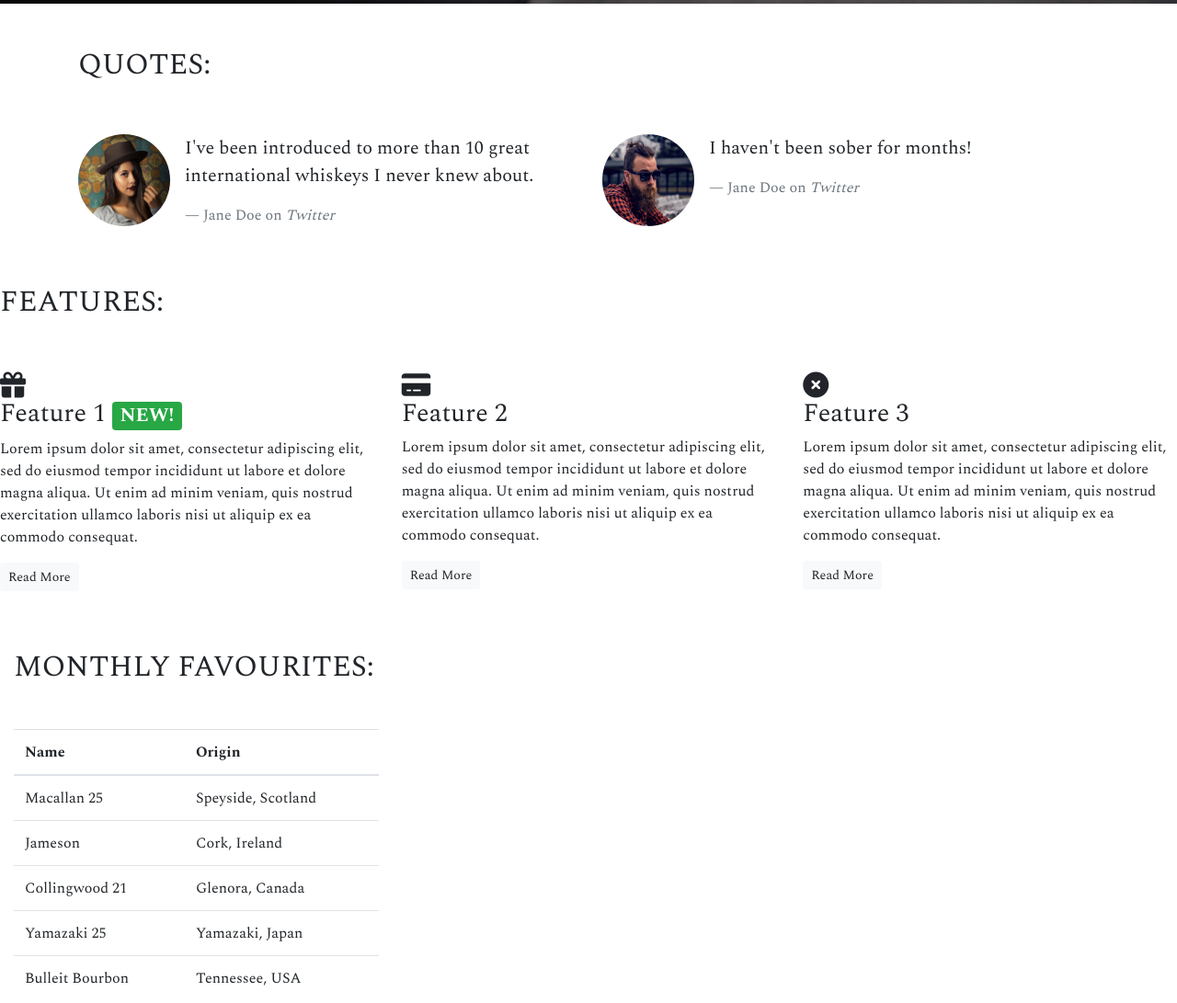
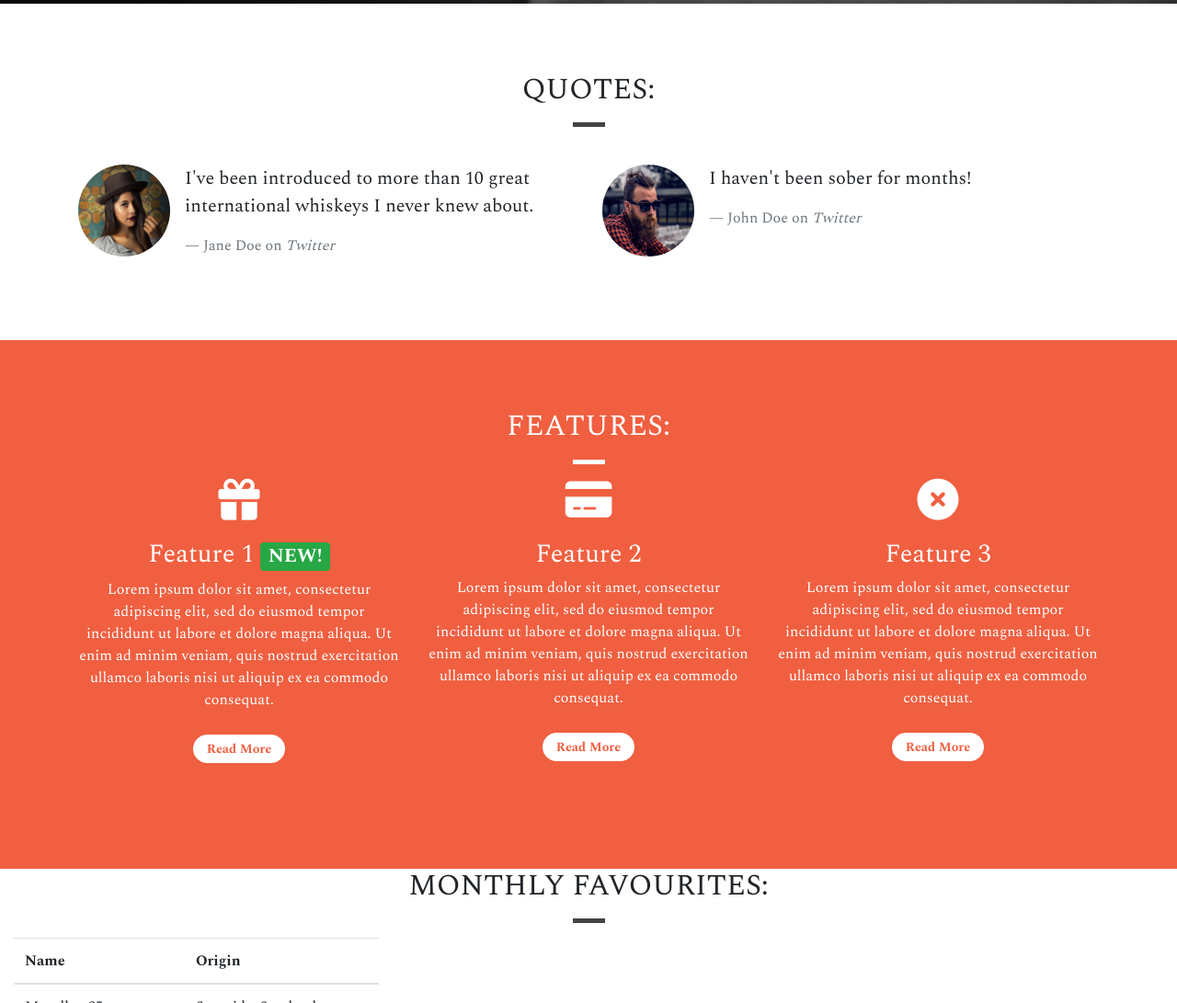
Before and after one commit to UsmanButt1/bootstrap4-practice, a plain HTML site: page index.html in a window 1280 px wide. Shown: the part 796-1887 px from the top of the page at 92% size. Drawn offline with nearby package versions, Linux system fonts and the light colour scheme.

Commit message:
Add CSS styling to Quotes and Features

```diff
--- a/assets/css/style.css
+++ b/assets/css/style.css
@@ -1,5 +1,12 @@
 body {
     font-family: "Spectral", sans-serif;
+}
+
+.container-wrapper {}
+
+.container-wrapper--red {
+    background-color: #f05f40;
+    color: white;
 }
 
 .alert-container .col-12 {
@@ -44,20 +51,48 @@ body {
 
 .features-container {}
 
+/* Page headers */
+
+.page-header {
+    margin-bottom: 0;
+    border-bottom: 0;
+    text-align: center;
+}
+
+.page-header h2 {
+    margin-top: 0;
+}
+
+.quotes .page-header {
+    margin-bottom: 25px;
+}
+
 /* Block dividers */
 
 .block-divider {
     width: 75px;
     height: 5px;
     border: 0;
+    background-color: #444;
 }
 
 .block-divider--orange {
     background-color: #f05f40;
 }
 
+.block-divider--white {
+    background-color: white;
+}
+
 .block-divider--short {
     width: 35px;
+}
+
+/* Content containers */
+
+.content-container {
+    padding-top: 75px;
+    padding-bottom: 75px;
 }
 
 /* Navbar */
@@ -134,3 +169,24 @@ body {
     background-color: #df4929;
     border-color: #df4929;
 }
+
+.feature {
+    text-align: center;
+    margin-bottom: 40px;
+}
+
+.feature i {
+    margin-bottom: 20px;
+    font-size: 45px;
+    line-height: 45px;
+}
+
+.feature .btn {
+    background-color: white;
+    border-color: white;
+    border-radius: 15px;
+    min-width: 100px;
+    font-weight: bold;
+    margin-top: 10px;
+    color: #f05f40;
+}
--- a/index.html
+++ b/index.html
@@ -18,7 +18,8 @@
     <div class="container-fluid alert-container">
       <div class="row d-none d-sm-block">
         <div class="col-12">
-          <div class="site-wide-alert alert alert-warning"><strong>Sale Now On!</strong> We've got a sale on. Get a 12-month
+          <div class="site-wide-alert alert alert-warning"><strong>Sale Now On!</strong> We've got a sale on. Get a
+            12-month
             subscription
             for the price of 6! <a href="">See here for details!</a></div>
         </div>
@@ -83,11 +84,13 @@
   </div>
 
   <!-- Quotes -->
-  <div class="container quotes-container">
+  <div class="container-wrapper">
+    <div class="container quotes-container content-container">
       <section class="quotes">
         <div class="row">
-        <div class="col-12 my-5">
+          <div class="col-12 page-header">
             <h2 class="text-uppercase">Quotes:</h2>
+            <hr class="block-divider block-divider--short">
           </div>
         </div>
         <div class="row">
@@ -112,7 +115,7 @@
               <div class="media-body">
                 <blockquote class="blockquote">
                   <p>I haven't been sober for months!</p>
-                <footer class="blockquote-footer">Jane Doe on <cite title="Twitter">Twitter</cite></footer>
+                  <footer class="blockquote-footer">John Doe on <cite title="Twitter">Twitter</cite></footer>
                 </blockquote>
               </div>
             </div>
@@ -121,13 +124,16 @@
       </section>
       <!-- /.quotes -->
     </div>
+  </div>
 
   <!-- Features -->
-  <div class="features-container">
+  <div class="container-wrapper container-wrapper--red">
+    <div class="container features-container content-container">
       <section class="features">
         <div class="row">
-        <div class="col-12 my-5">
+          <div class="col-12 page-header">
             <h2 class="text-uppercase">Features:</h2>
+            <hr class="block-divider block-divider--short block-divider--white">
           </div>
         </div>
         <div class="row">
@@ -136,7 +142,8 @@
               <h3><i class="fas fa-gift d-none d-sm-block"></i> Feature 1 <span class="badge badge-success">NEW!</span>
               </h3>
               <p>Lorem ipsum dolor sit amet, consectetur adipiscing elit, sed do eiusmod tempor incididunt ut labore et
-              dolore magna aliqua. Ut enim ad minim veniam, quis nostrud exercitation ullamco laboris nisi ut aliquip ex
+                dolore magna aliqua. Ut enim ad minim veniam, quis nostrud exercitation ullamco laboris nisi ut aliquip
+                ex
                 ea commodo consequat.</p>
               <p><a class="btn btn-sm btn-light" href="">Read More</a></p>
             </div>
@@ -145,7 +152,8 @@
             <div class="feature">
               <h3><i class="fas fa-credit-card d-none d-sm-block"></i> Feature 2</h3>
               <p>Lorem ipsum dolor sit amet, consectetur adipiscing elit, sed do eiusmod tempor incididunt ut labore et
-              dolore magna aliqua. Ut enim ad minim veniam, quis nostrud exercitation ullamco laboris nisi ut aliquip ex
+                dolore magna aliqua. Ut enim ad minim veniam, quis nostrud exercitation ullamco laboris nisi ut aliquip
+                ex
                 ea commodo consequat.</p>
               <p><a class="btn btn-sm btn-light" href="">Read More</a></p>
             </div>
@@ -154,7 +162,8 @@
             <div class="feature">
               <h3><i class="fas fa-times-circle d-none d-sm-block"></i> Feature 3</h3>
               <p>Lorem ipsum dolor sit amet, consectetur adipiscing elit, sed do eiusmod tempor incididunt ut labore et
-              dolore magna aliqua. Ut enim ad minim veniam, quis nostrud exercitation ullamco laboris nisi ut aliquip ex
+                dolore magna aliqua. Ut enim ad minim veniam, quis nostrud exercitation ullamco laboris nisi ut aliquip
+                ex
                 ea commodo consequat.</p>
               <p><a class="btn btn-sm btn-light" href="">Read More</a></p>
             </div>
@@ -163,11 +172,13 @@
       </section>
       <!-- /.features -->
     </div>
+  </div>
 
   <!-- Monthly Favourites -->
-  <section class="monthly-favourites">
-    <div class="col-12 my-5">
+  <div class="container-wrapper">
+    <div class="col-12 page-header">
       <h2 class="text-uppercase">Monthly Favourites:</h2>
+      <hr class="block-divider block-divider--short">
     </div>
     <div class="col-12 col-md-6 col-lg-4">
       <table class="table">
@@ -201,7 +212,7 @@
         </tbody>
       </table>
     </div>
-  </section>
+  </div>
   <!-- /.monthly favourites -->
 
   <div class="modal" tabindex="-1" role="dialog" id="signUpModal">
```
Lines whose indentation alone changed are shown as unchanged.
